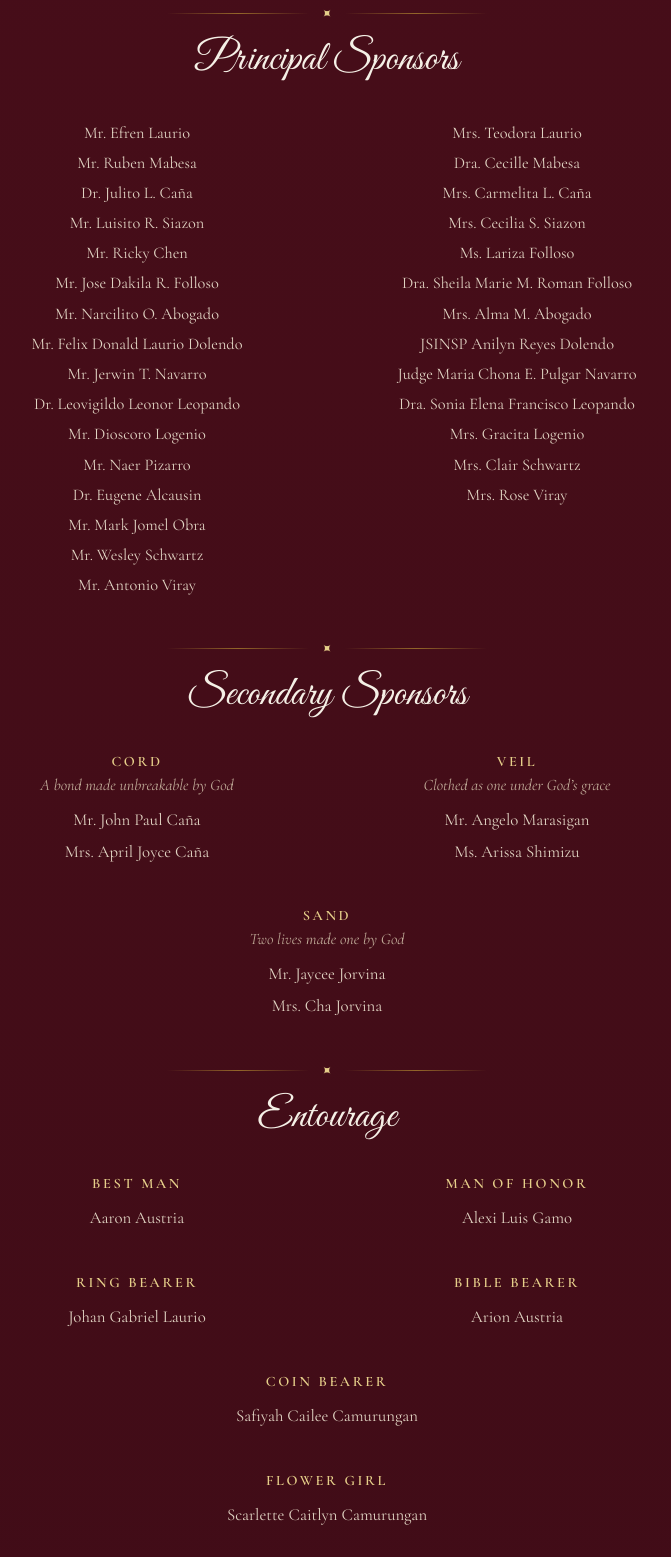
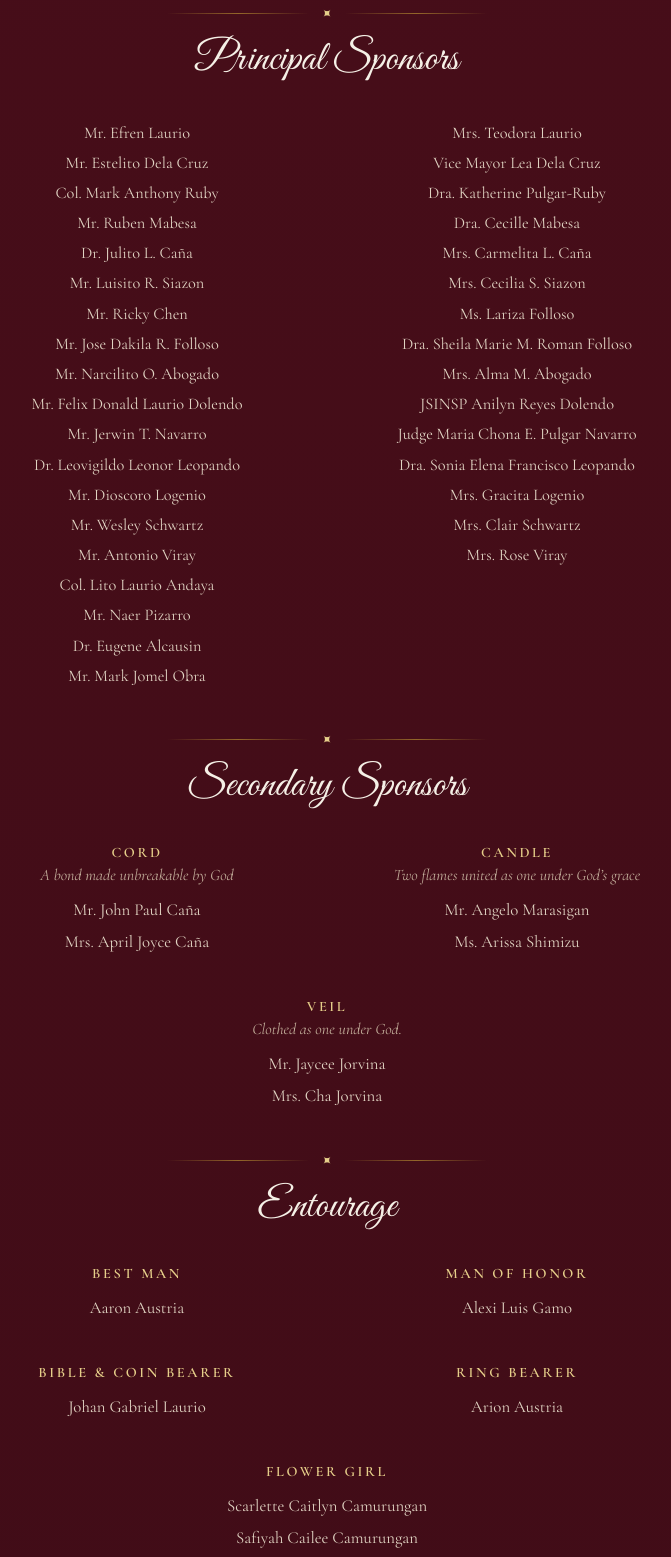
Before and after one commit to LatrellAndrei/Jaydee-Andrea-WeddingInvitation, a plain HTML site: page index.html in a window 1280 px wide. Shown: the part 4767-6324 px from the top of the page, without its empty margins (313-984 px from the left). Drawn offline with nearby package versions, Linux system fonts and the light colour scheme.

Commit message:
Update sponsors, entourage and music

```diff
--- a/index.html
+++ b/index.html
@@ -66,7 +66,7 @@
 
     <div class="venue-big-photo" role="img" aria-label="Farm Hills Garden"></div>
 
-    <a class="view-map" href="https://www.google.com/maps/search/Farm+Hills+Garden+Silang+Cavite" target="_blank" rel="noopener">View Map</a>
+    <a class="view-map" href="https://maps.app.goo.gl/EEgveXjGWywgGar9A" target="_blank" rel="noopener">View Map</a>
 
     <div class="between-divider" aria-hidden="true">
       <div class="fl"><span class="gem">&#10022;</span></div>
@@ -128,7 +128,10 @@
       <!-- Ninong / Ninang -->
       <div class="ent-block ent-two ent-principal">
         <div class="ent-col">
+
           <p class="ent-name">Mr. Efren Laurio</p>
+          <p class="ent-name">Mr. Estelito Dela Cruz </p>
+          <p class="ent-name">Col. Mark Anthony Ruby </p>
           <p class="ent-name">Mr. Ruben Mabesa</p>
           <p class="ent-name">Dr. Julito L. Caña</p>
           <p class="ent-name">Mr. Luisito R. Siazon</p>
@@ -139,14 +142,18 @@
           <p class="ent-name">Mr. Jerwin T. Navarro</p>
           <p class="ent-name">Dr. Leovigildo Leonor Leopando</p>
           <p class="ent-name">Mr. Dioscoro Logenio</p>
+          <p class="ent-name">Mr. Wesley Schwartz</p>
+          <p class="ent-name">Mr. Antonio Viray</p>
+          <p class="ent-name">Col. Lito Laurio Andaya</p>
           <p class="ent-name">Mr. Naer Pizarro</p>
           <p class="ent-name">Dr. Eugene Alcausin</p>
           <p class="ent-name">Mr. Mark Jomel Obra</p>
-          <p class="ent-name">Mr. Wesley Schwartz</p>
-          <p class="ent-name">Mr. Antonio Viray</p>
+
         </div>
         <div class="ent-col">
           <p class="ent-name">Mrs. Teodora Laurio</p>
+          <p class="ent-name">Vice Mayor Lea Dela Cruz</p>
+          <p class="ent-name">Dra. Katherine Pulgar-Ruby</p>
           <p class="ent-name">Dra. Cecille Mabesa</p>
           <p class="ent-name">Mrs. Carmelita L. Caña</p>
           <p class="ent-name">Mrs. Cecilia S. Siazon</p>
@@ -159,6 +166,7 @@
           <p class="ent-name">Mrs. Gracita Logenio</p>
           <p class="ent-name">Mrs. Clair Schwartz</p>
           <p class="ent-name">Mrs. Rose Viray</p>
+
         </div>
       </div>
 
@@ -174,14 +182,14 @@
           <p class="ent-name">Mrs. April Joyce Caña</p>
         </div>
         <div class="ent-col">
-          <h3 class="ent-role">Veil</h3>
-          <p class="ent-desc">Clothed as one under God&rsquo;s grace</p>
+          <h3 class="ent-role">Candle</h3>
+          <p class="ent-desc">Two flames united as one under God&rsquo;s grace</p>
           <p class="ent-name">Mr. Angelo Marasigan</p>
           <p class="ent-name">Ms. Arissa Shimizu</p>
         </div>
         <div class="ent-col">
-          <h3 class="ent-role">Sand</h3>
-          <p class="ent-desc">Two lives made one by God</p>
+          <h3 class="ent-role">Veil</h3>
+          <p class="ent-desc">Clothed as one under God.</p>
           <p class="ent-name">Mr. Jaycee Jorvina</p>
           <p class="ent-name">Mrs. Cha Jorvina</p>
         </div>
@@ -204,23 +212,21 @@
 
       <div class="ent-block ent-three ent-feature">
         <div class="ent-col">
-          <h3 class="ent-role">Ring Bearer</h3>
+          <h3 class="ent-role">Bible & Coin Bearer</h3>
           <p class="ent-name">Johan Gabriel Laurio</p>
         </div>
         <div class="ent-col">
-          <h3 class="ent-role">Bible Bearer</h3>
+          <h3 class="ent-role">Ring Bearer</h3>
           <p class="ent-name">Arion Austria</p>
         </div>
-        <div class="ent-col">
-          <h3 class="ent-role">Coin Bearer</h3>
-          <p class="ent-name">Safiyah Cailee Camurungan</p>
-        </div>
+
       </div>
 
       <div class="ent-block">
         <div class="ent-col">
           <h3 class="ent-role">Flower Girl</h3>
           <p class="ent-name">Scarlette Caitlyn Camurungan</p>
+          <p class="ent-name">Safiyah Cailee Camurungan</p>
         </div>
       </div>
 
@@ -236,6 +242,7 @@
           <p class="ent-name">Kevin Mark Bautista</p>
           <p class="ent-name">Alvin Romero</p>
           <p class="ent-name">Latrell Andrei Camurungan</p>
+          <p class="ent-name">Kevin Jason Buenaobra</p>
         </div>
         <div class="ent-col">
           <h3 class="ent-role">Team Bride</h3>
```
Also changed, not shown: 2 other files.
